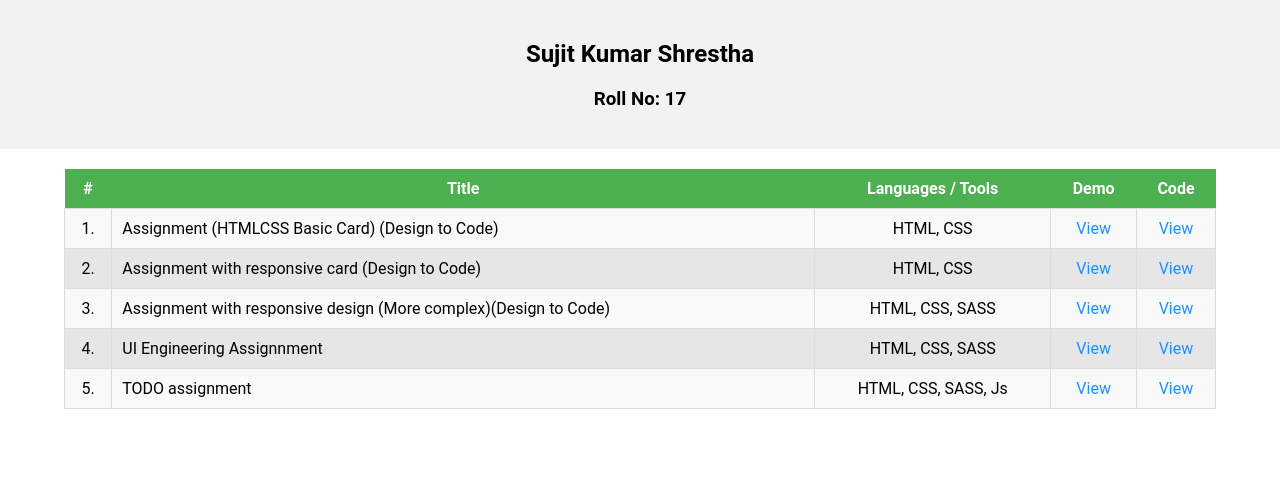
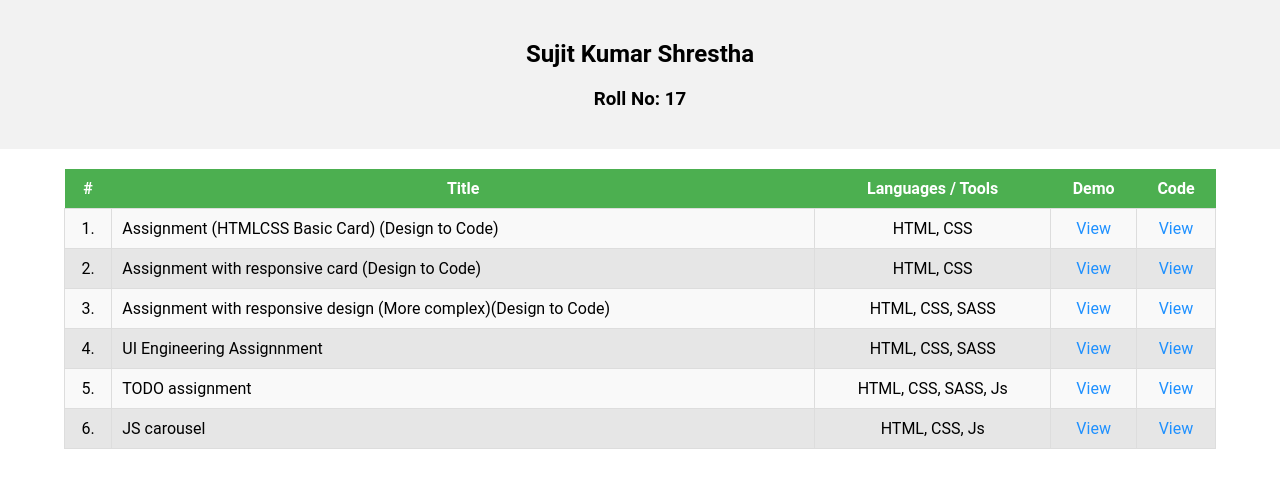
Before and after one commit to Sujit-11/Sujit-11.github.io, a plain HTML site: page index.html in a window 1280 px wide. Drawn offline with Linux system fonts and the light colour scheme.

Commit message:
JS carousel assignment

```diff
--- a/index.html
+++ b/index.html
@@ -85,6 +85,19 @@
             target="_blank">View</a>
         </td>
     </tr>
+    <tr>
+        <td>6.</td>
+        <td>JS carousel</td>
+        <td>HTML, CSS, Js</td>
+        <td>
+            <a href="JS carousel/index.html"
+            target="_blank">View</a>
+        </td>
+        <td>
+            <a href="https://github.com/Sujit-11/Sujit-11.github.io/tree/dabc9c96f99ab5f108ee2ae707b0cc62e74f0c79/JS%20carousel"
+            target="_blank">View</a>
+        </td>
+    </tr>
     </table>
 </body>
 </html>
```
